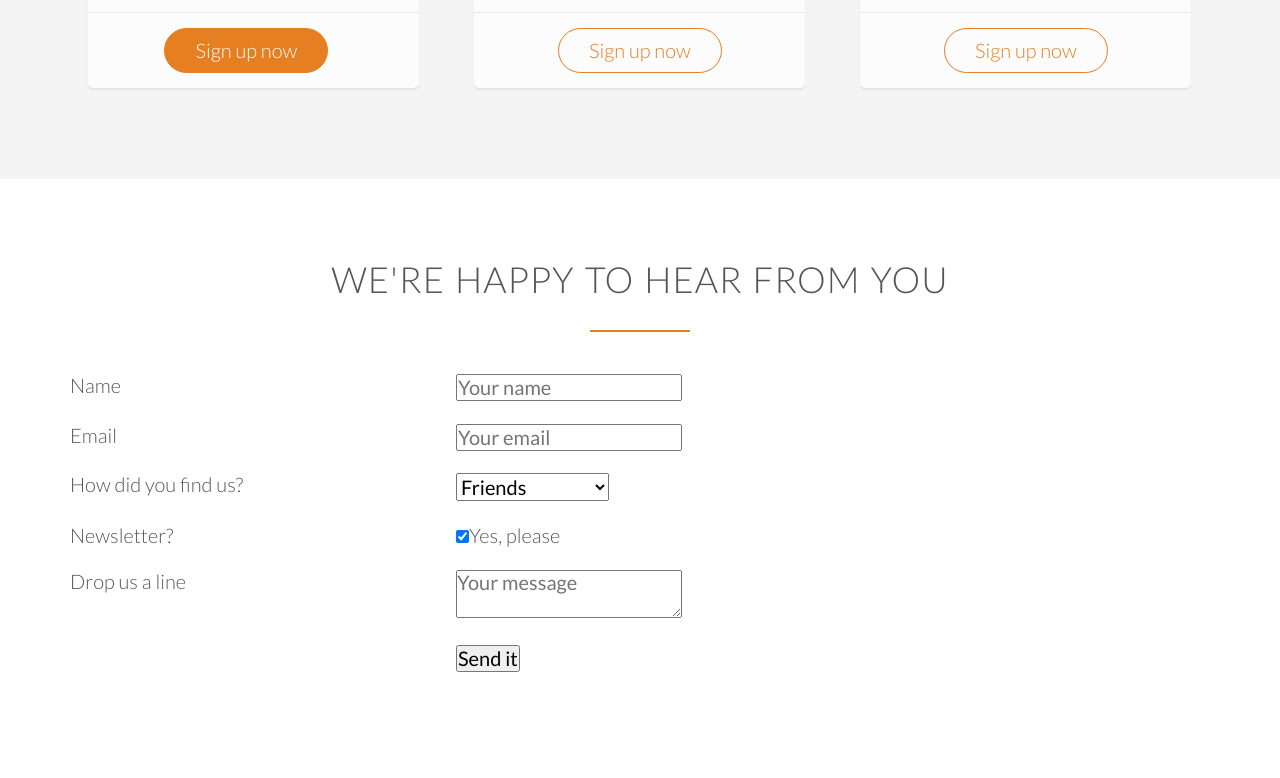
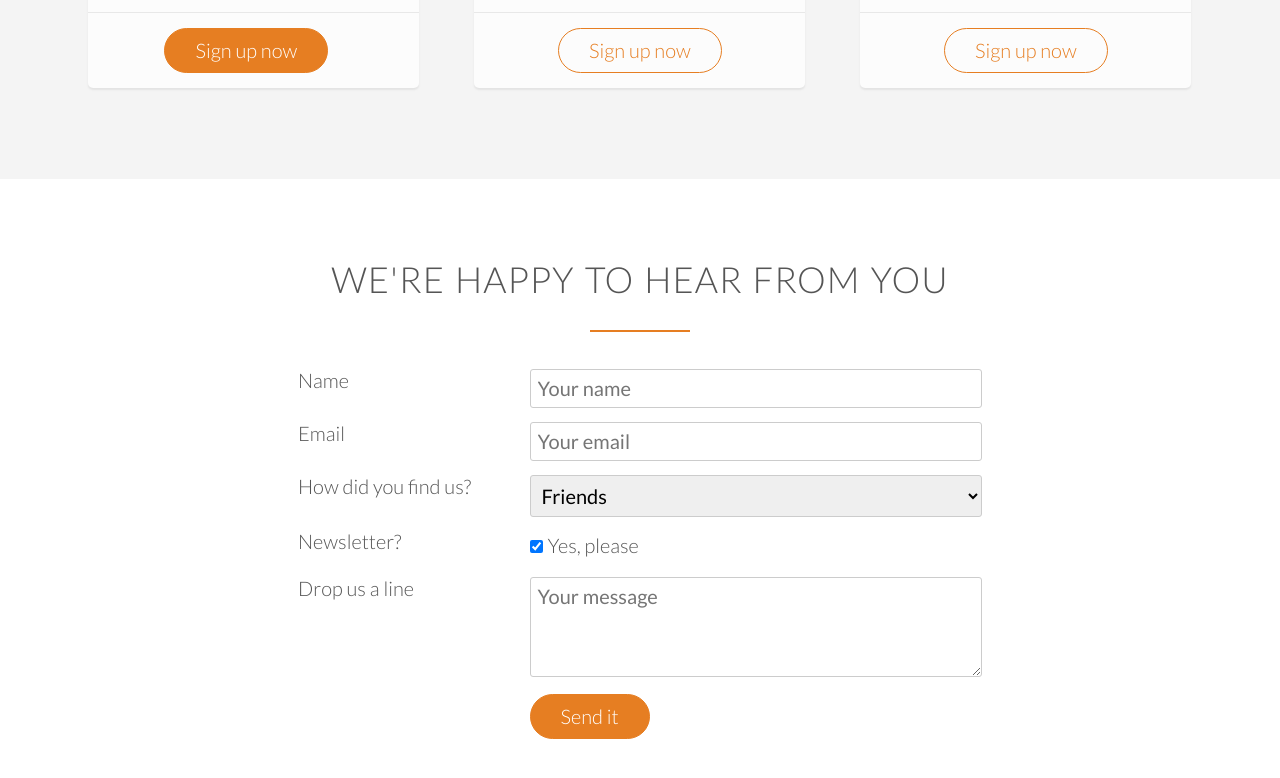
Before and after one commit to arikihamano/Omnifood, a plain HTML site: page index.html in a window 1280 px wide. Shown: the part 4376-5154 px from the top of the page. Drawn offline with Linux system fonts and the light colour scheme; files whose address does not match are found by name.

Commit message:
finish 54

```diff
--- a/resources/css/style.css
+++ b/resources/css/style.css
@@ -126,17 +126,19 @@ a:active {
 /* BUTTONS */
 
 .btn:link,
-.btn:visited {
+.btn:visited,
+input[type=submit] {
     display: inline-block;
     padding: 10px 30px;
     font-weight: 300;
     text-decoration: none;
     border-radius: 200px;
-    transition: background-color 0.2s, border 0.2s, color 0.2;
+    transition: background-color 0.2s, border 0.2s, color 0.2s;
 }
 
 .btn-full:link,
-.btn-full:visited {
+.btn-full:visited,
+input[type=submit] {
     background-color: #e67e22;
     border: 1px solid #e67e22;
     color: #fff;
@@ -150,7 +152,9 @@ a:active {
 }
 
 .btn:hover,
-.btn:active {
+.btn:active,
+input[type=submit]:hover,
+input[type=submit]:active {
     background-color: #cf6d17;
 }
 
@@ -436,3 +440,32 @@ cite img {
 .plan-box ul li {
     padding: 5px 0;
 }
+
+/* ---------------------------------- */
+/* FORM */
+/* ---------------------------------- */
+
+.contact-form {
+    width: 60%;
+    margin: 0 auto;
+}
+
+input[type=text],
+input[type=email],
+select,
+textarea {
+    width: 100%;
+    padding: 7px;
+    border-radius: 3px;
+    border: 1px solid #ccc;
+}
+
+textarea {
+    height: 100px;
+}
+
+input[type=checkbox] {
+    margin: 10px 5px 10px 0;
+}
+
+*:focus {outline: none;}
```
